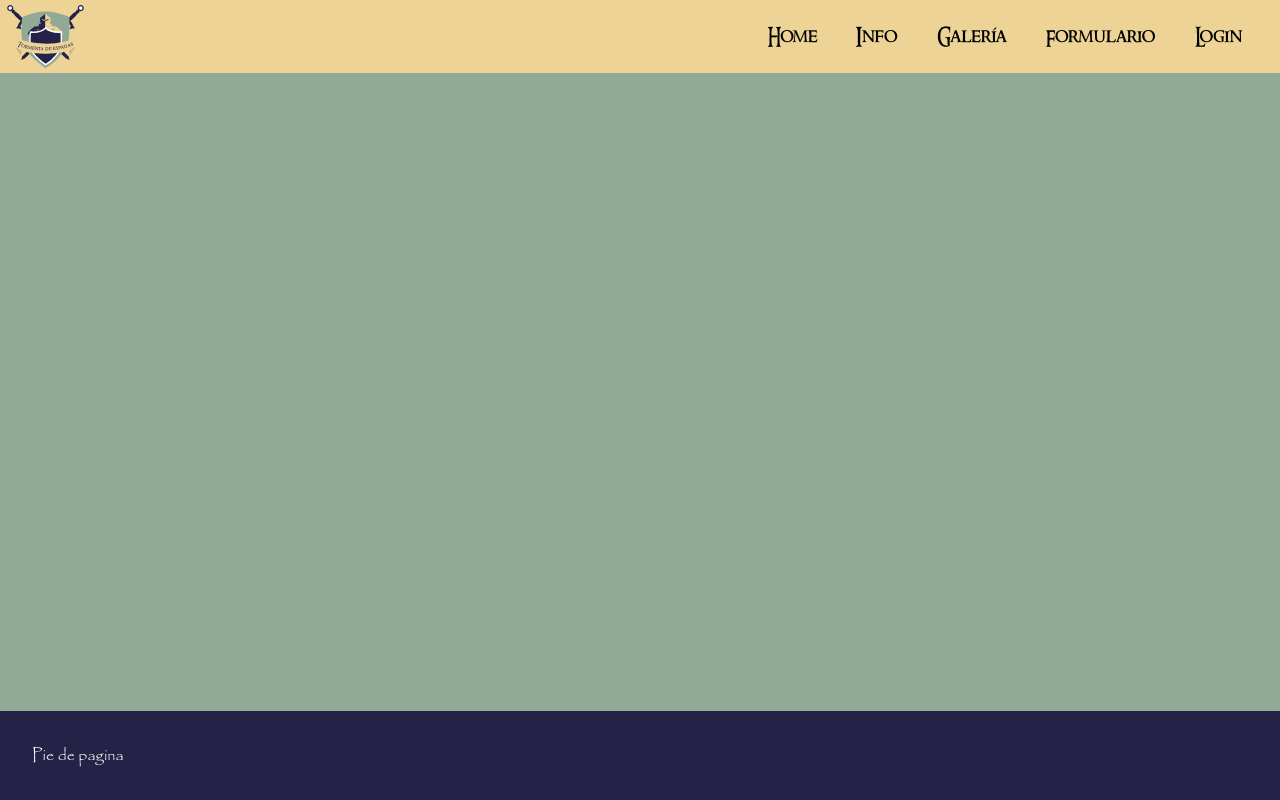
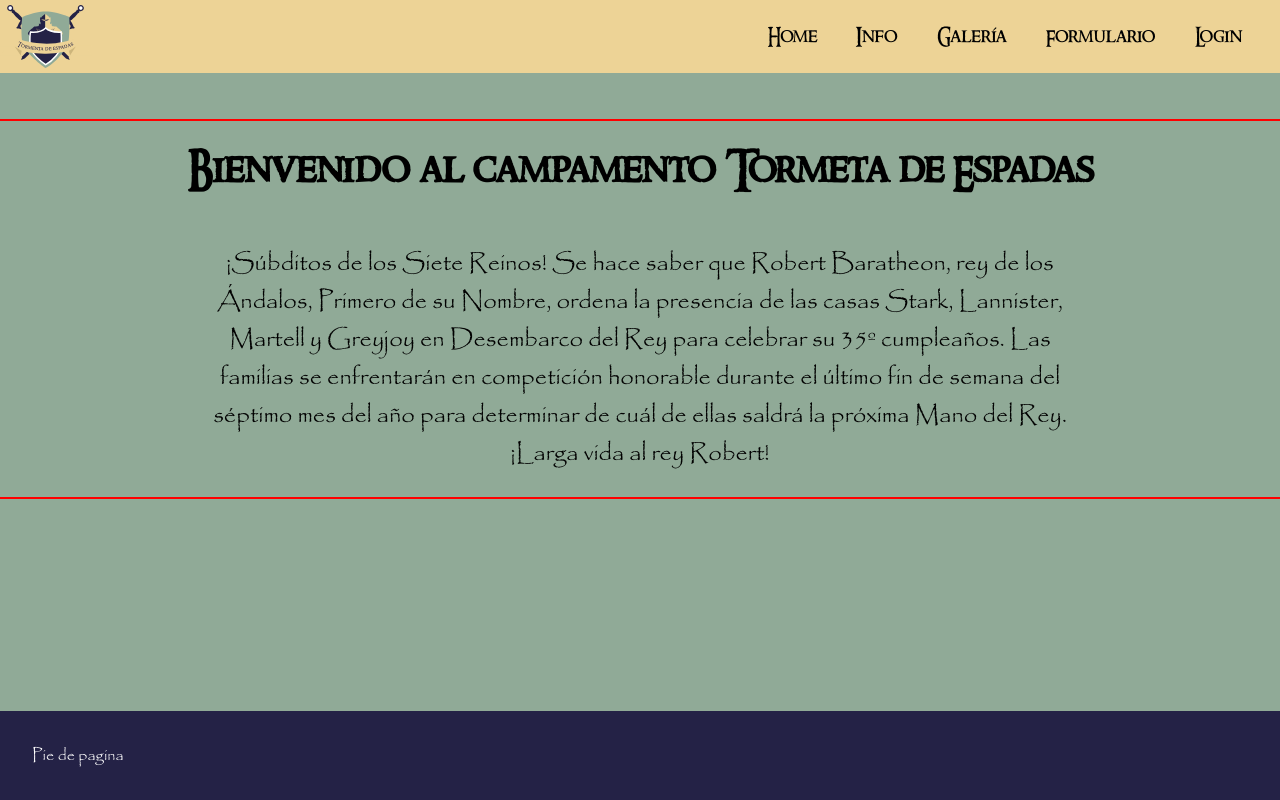
Before and after one commit to Sariiituus/tormenta-de-espadas, a React (Create React App) app: page / in a window 1280 px wide. Built offline with nearby package versions, Linux system fonts and the light colour scheme; the HTML template or start-up script is replaced by a standard one.

Commit message:
text align home

```diff
--- a/src/components/Home/Home.jsx
+++ b/src/components/Home/Home.jsx
@@ -6,8 +6,13 @@ const Home = (props) => {
   return (
 
     <div className='text-wrapper'>
+
       <h1 className='titulo'>{ datos.titulo }</h1>
-      <p className='parrafoUno'>{ datos.parrafoUno }</p>
+
+      <div className='info-wrapper'>
+        <p className='parrafoUno'>{ datos.parrafoUno }</p>
+      </div>
+
     </div>
 
   )
--- a/src/components/Home/Home.scss
+++ b/src/components/Home/Home.scss
@@ -9,20 +9,30 @@
 }
 
 .text-wrapper {
-    display: none;
-    align-items: center;
+
+    outline: 2px solid red;
+    margin-top: 3em;
+    display: flex;
+    flex-direction: column;
+    justify-content: center;
+    text-align: center;
+
+
+    .titulo { //funciona
+
+        font-family: ring-bearer;
+        font-size: 2.5em;
+        color: rgb(0, 0, 0);
+    }
+
+    .parrafoUno { //funciona
+
+        font-family: papyrus;
+        font-size: 1.5em;
+        color: rgb(0, 0, 0);
+        margin-right: 8em;
+        margin-left: 8em;
+
+    }
 
 }
-
-.titulo { //funcionaa
-
-    //margin-bottom: 50px;
-    font-family: ring-bearer;
-    font-size: 1.5em;
-    color: rgb(119, 0, 0);
-}
-
-.parrafoUno { //funciona
-    font-family: papyrus;
-    color: rgb(0, 0, 0);
-}
```
